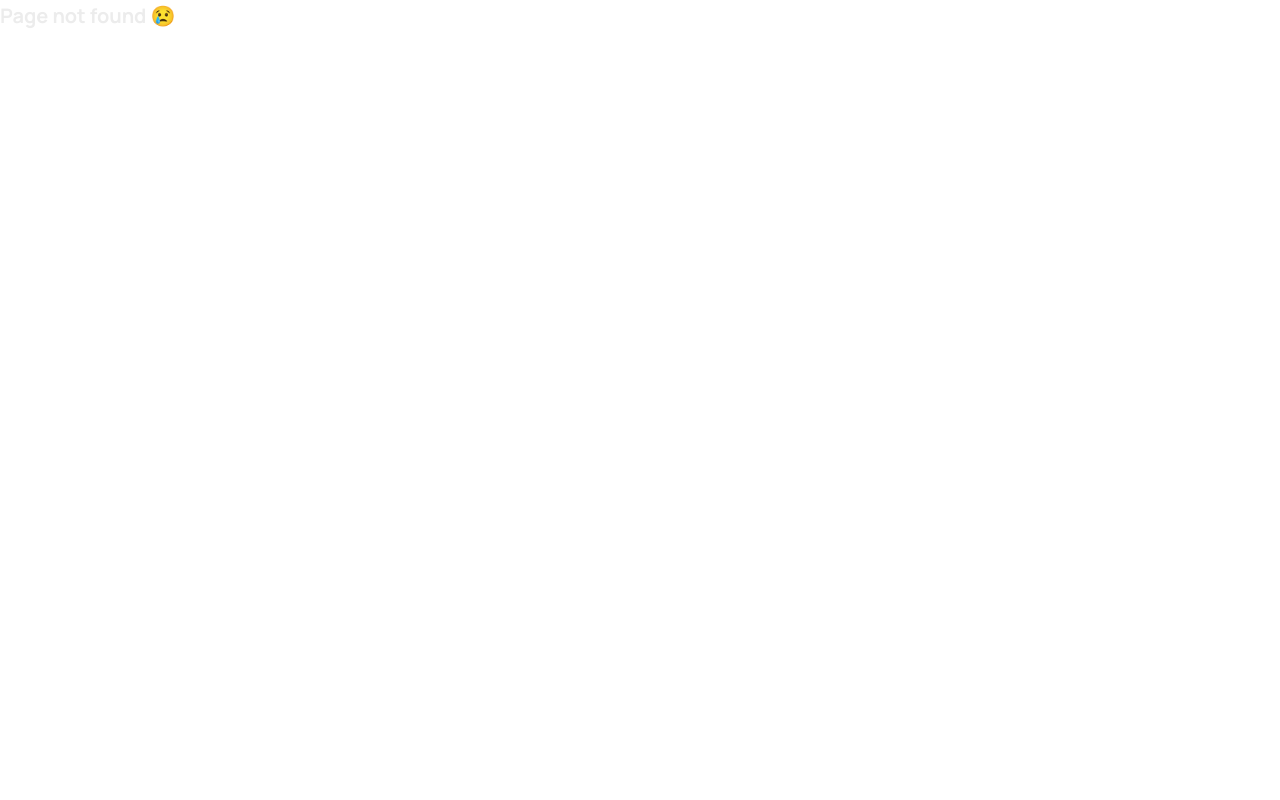
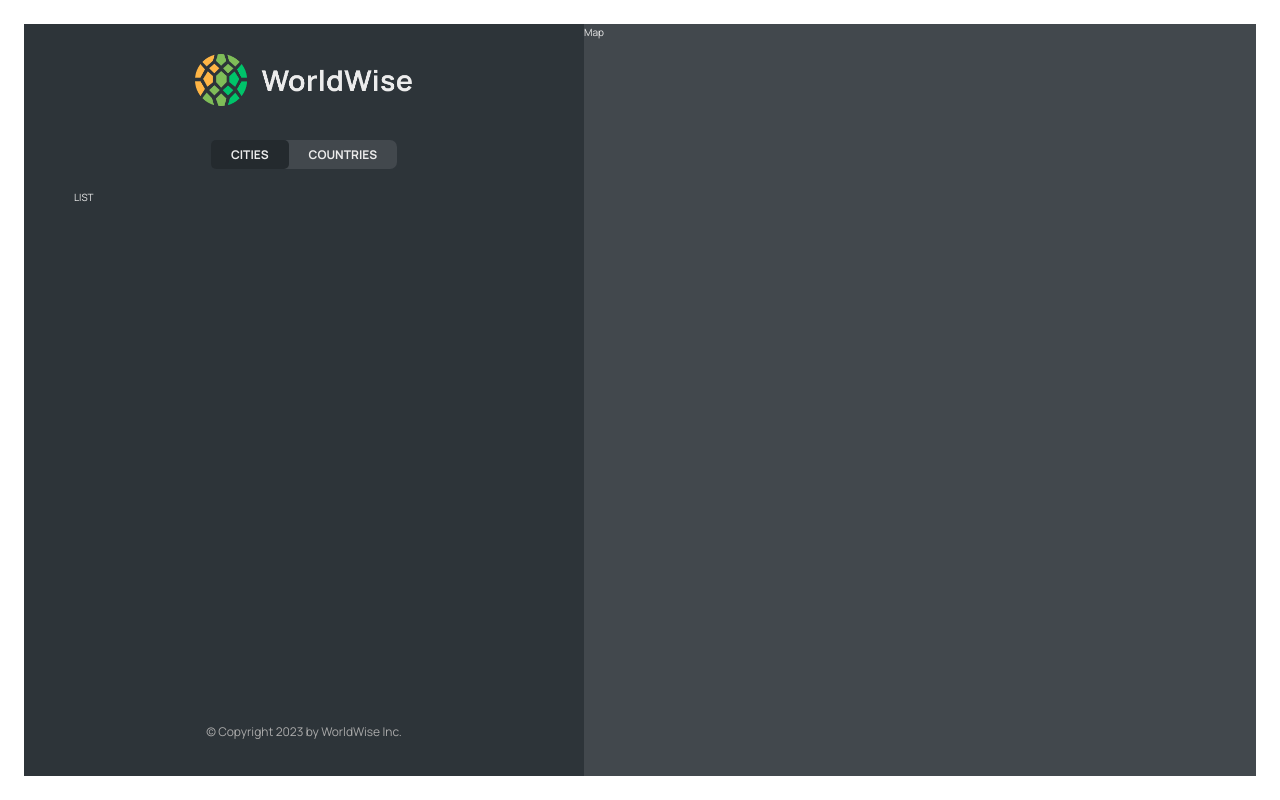
Before and after one commit to jeherold/jonas-worldwise, a React (Vite) app: page /app/cities in a window 1280 px wide. Before the commit this address had no page. Built offline with nearby package versions, Linux system fonts and the light colour scheme.

Commit message:
nested routes, index and outlets

```diff
--- a/package.json
+++ b/package.json
@@ -7,10 +7,12 @@
     "dev": "vite",
     "build": "vite build",
     "lint": "eslint . --ext js,jsx --report-unused-disable-directives --max-warnings 0",
-    "preview": "vite preview"
+    "preview": "vite preview",
+    "server": "json-server --watch data/cities.json --port 9000 -delay 500"
   },
   "dependencies": {
     "eslint-config-react-app": "^7.0.1",
+    "json-server": "^0.17.4",
     "react": "^18.2.0",
     "react-dom": "^18.2.0",
     "react-router-dom": "^6.16.0",
--- a/src/App.jsx
+++ b/src/App.jsx
@@ -5,16 +5,22 @@
 import PageNotFound from './pages/PageNotFound';
 import AppLayout from './pages/AppLayout';
 import Login from './pages/Login';
+import CityList from './components/CityList';
 
 function App() {
   return (
     <BrowserRouter>
       <Routes>
-        <Route path="/" element={<HomePage />} />
+        <Route index element={<HomePage />} />
         <Route path="product" element={<Product />} />
         <Route path="pricing" element={<Pricing />} />
         <Route path="login" element={<Login />} />
-        <Route path="app" element={<AppLayout />} />
+        <Route path="app" element={<AppLayout />}>
+          <Route index element={<CityList />} />
+          <Route path="cities" element={<CityList />} />
+          <Route path="countries" element={<p>Countries</p>} />
+          <Route path="form" element={<p>Form</p>} />
+        </Route>
         <Route path="*" element={<PageNotFound />} />
       </Routes>
     </BrowserRouter>
--- a/src/components/AppNav.jsx
+++ b/src/components/AppNav.jsx
@@ -1,7 +1,19 @@
+import { NavLink } from 'react-router-dom';
 import styles from './AppNav.module.css';
 
 function AppNav() {
-  return <nav className={styles.nav}>App navigation</nav>;
+  return (
+    <nav className={styles.nav}>
+      <ul>
+        <li>
+          <NavLink to="cities">Cities</NavLink>
+        </li>
+        <li>
+          <NavLink to="countries">Countries</NavLink>
+        </li>
+      </ul>
+    </nav>
+  );
 }
 
 export default AppNav;
--- /dev/null
+++ b/src/components/CityList.jsx
@@ -0,0 +1,7 @@
+import styles from './CityList.module.css';
+
+function CityList() {
+  return <ul className={styles.cityList}>LIST</ul>;
+}
+
+export default CityList;
--- a/src/components/Sidebar.jsx
+++ b/src/components/Sidebar.jsx
@@ -2,6 +2,7 @@
 import Logo from '../components/Logo';
 import styles from './Sidebar.module.css';
 import Footer from './Footer';
+import { Outlet } from 'react-router-dom';
 
 function Sidebar() {
   return (
@@ -9,7 +10,7 @@
       <Logo />
       <AppNav />
 
-      <p>List of cities</p>
+      <Outlet />
 
       <Footer />
     </div>
```
Also changed, not shown: 2 other files (tests, documents, lock files or other folders).
